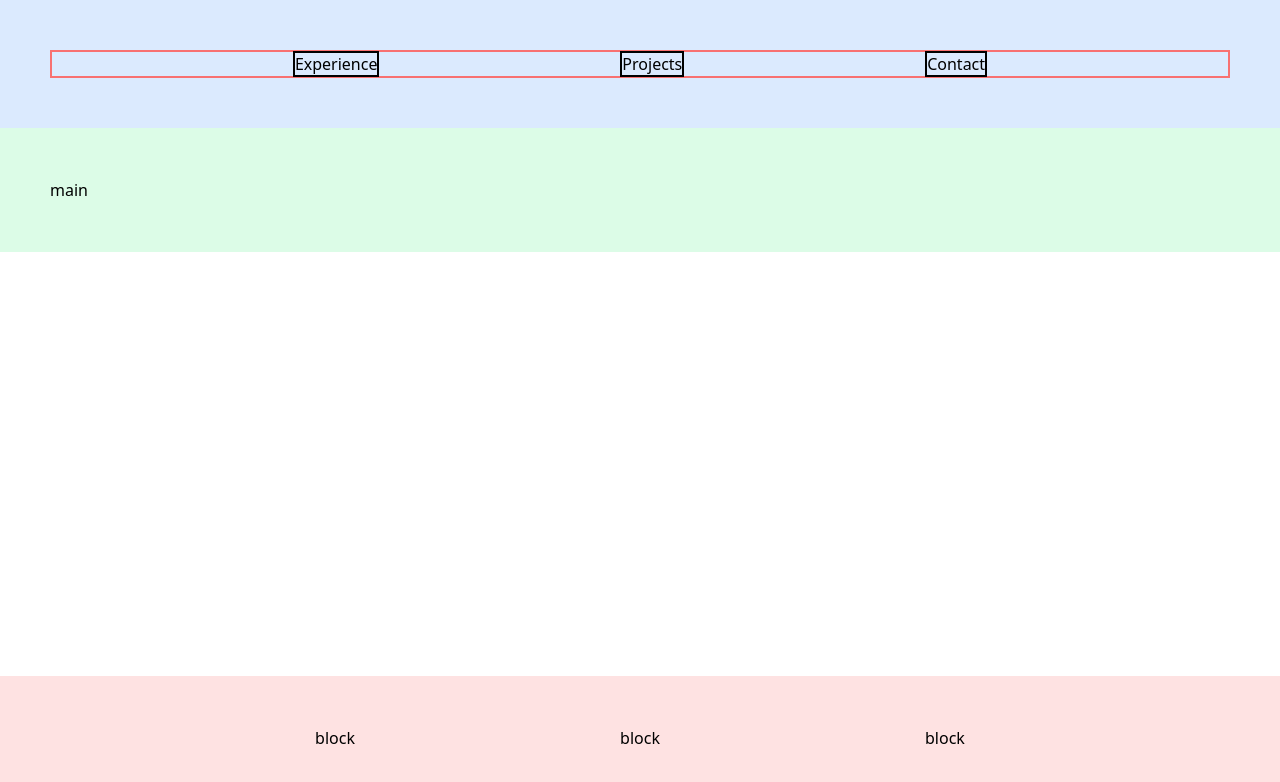
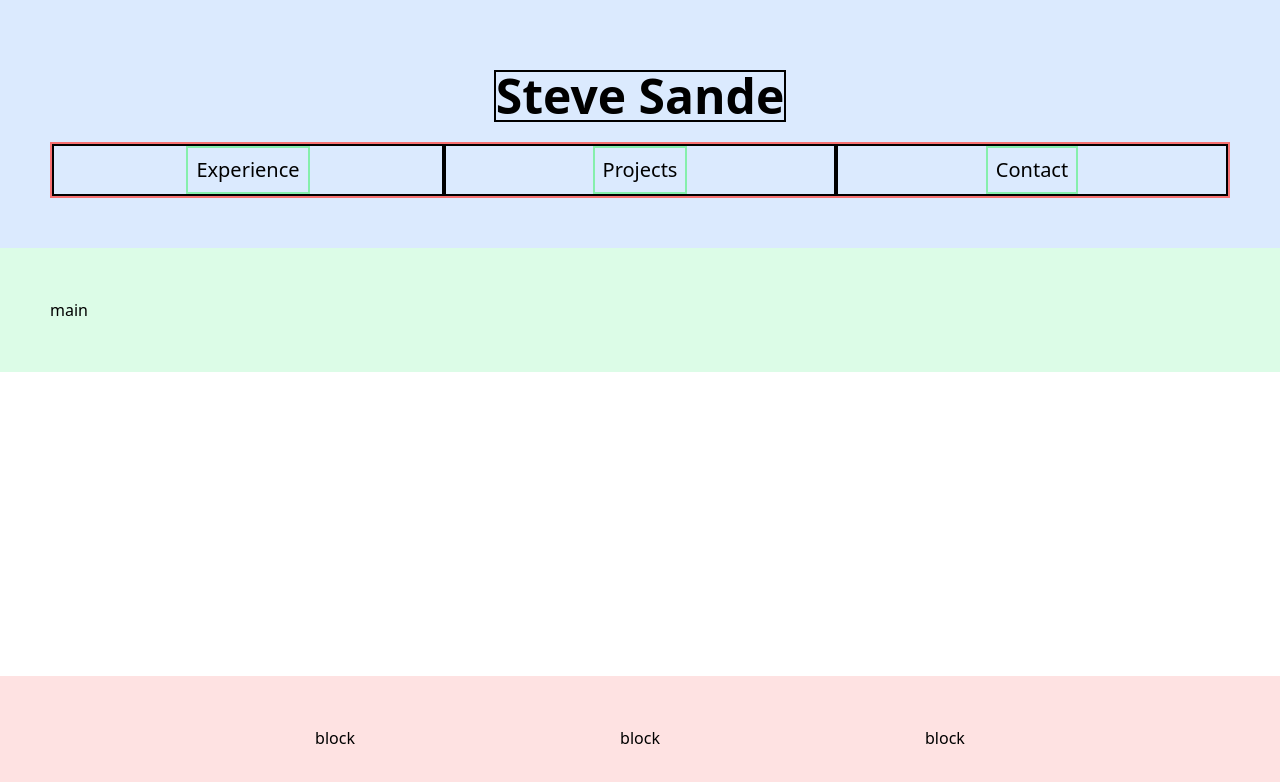
Before and after one commit to SteveSande/Web-Resume, a React (Vite) app: page / in a window 1280 px wide. Shown: the top 782 px of the page. Built offline with nearby package versions, Linux system fonts and the light colour scheme.

Commit message:
more css, added name as title

```diff
--- a/index.html
+++ b/index.html
@@ -4,7 +4,7 @@
     <meta charset="UTF-8" />
     <!-- <link rel="icon" type="image/svg+xml" href="/vite.svg" /> -->
     <meta name="viewport" content="width=device-width, initial-scale=1.0" />
-    <title>Vite + React + TS</title>
+    <title>Steve Sande</title>
   </head>
   <body>
     <div id="root"></div>
--- a/src/components/header.tsx
+++ b/src/components/header.tsx
@@ -1,8 +1,9 @@
-import MyMenu from "./navigation-menu";
+import MyMenu from "./nav-menu";
 
 function Header() {
   return (
-    <header className="bg-blue-100 flex justify-around p-[50px]">
+    <header className="bg-blue-100 flex flex-col items-center p-[50px]">
+      <a className='border-solid border-black border-2 m-5 font-bold text-5xl' href='https://blog.webdevsimplified.com/2023-05/lazy-load-images/'>Steve Sande</a>
       <MyMenu />
     </header>
   );
--- a/src/components/nav-item.tsx
+++ b/src/components/nav-item.tsx
@@ -7,9 +7,9 @@ interface info {
 
 function NavItem(props: info) {
   return (
-    <NavigationMenu.Item>
+    <NavigationMenu.Item className="flex justify-center border-solid border-black border-2 w-1/3">
         <NavigationMenu.Link
-          className="border-solid border-black border-2"
+          className='p-2 border-solid border-green-300 border-2 text-xl'
           href={props.link}
         >
           {props.text}
```
Also changed, not shown: src/components/nav-menu.tsx (renamed from src/components/navigation-menu.tsx).
